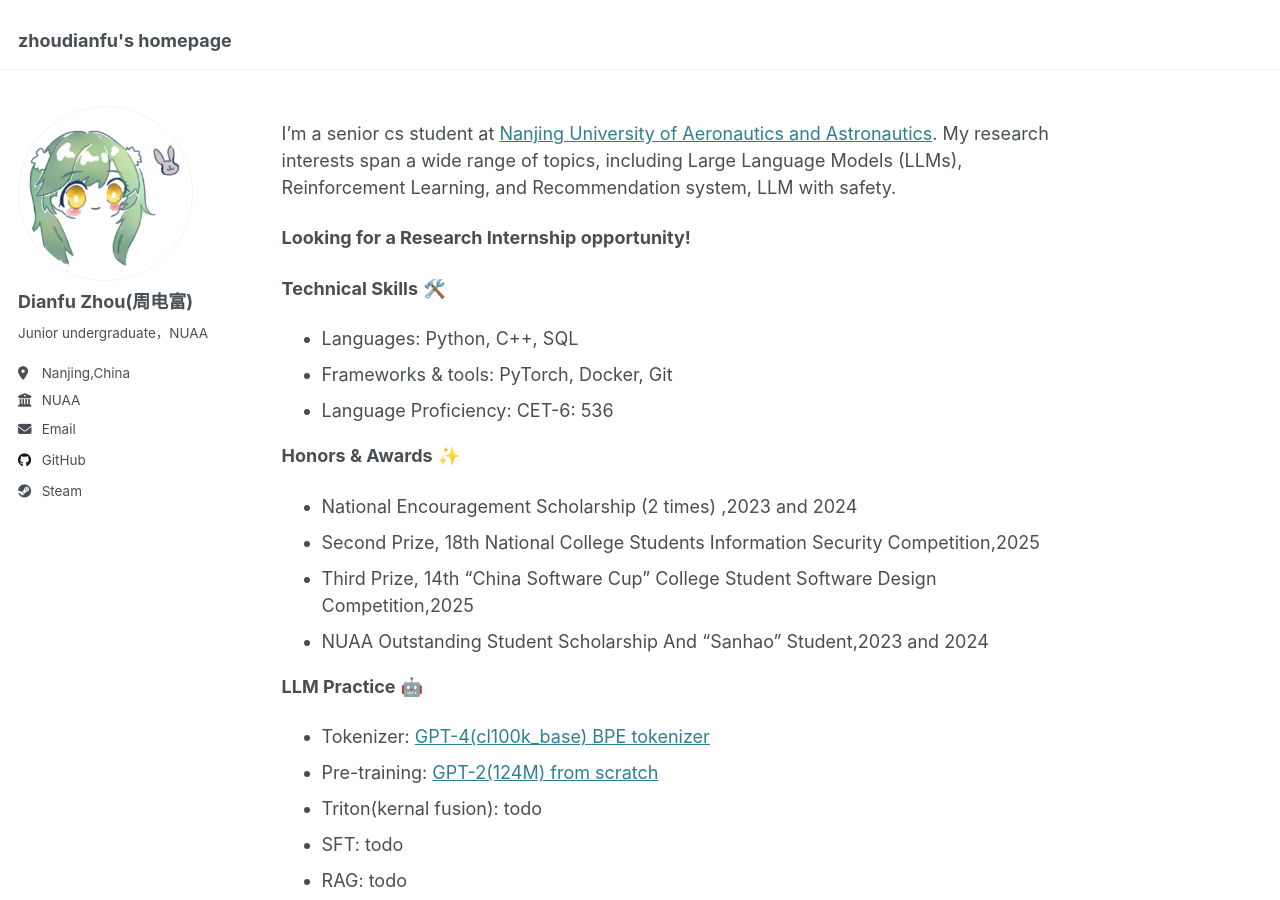
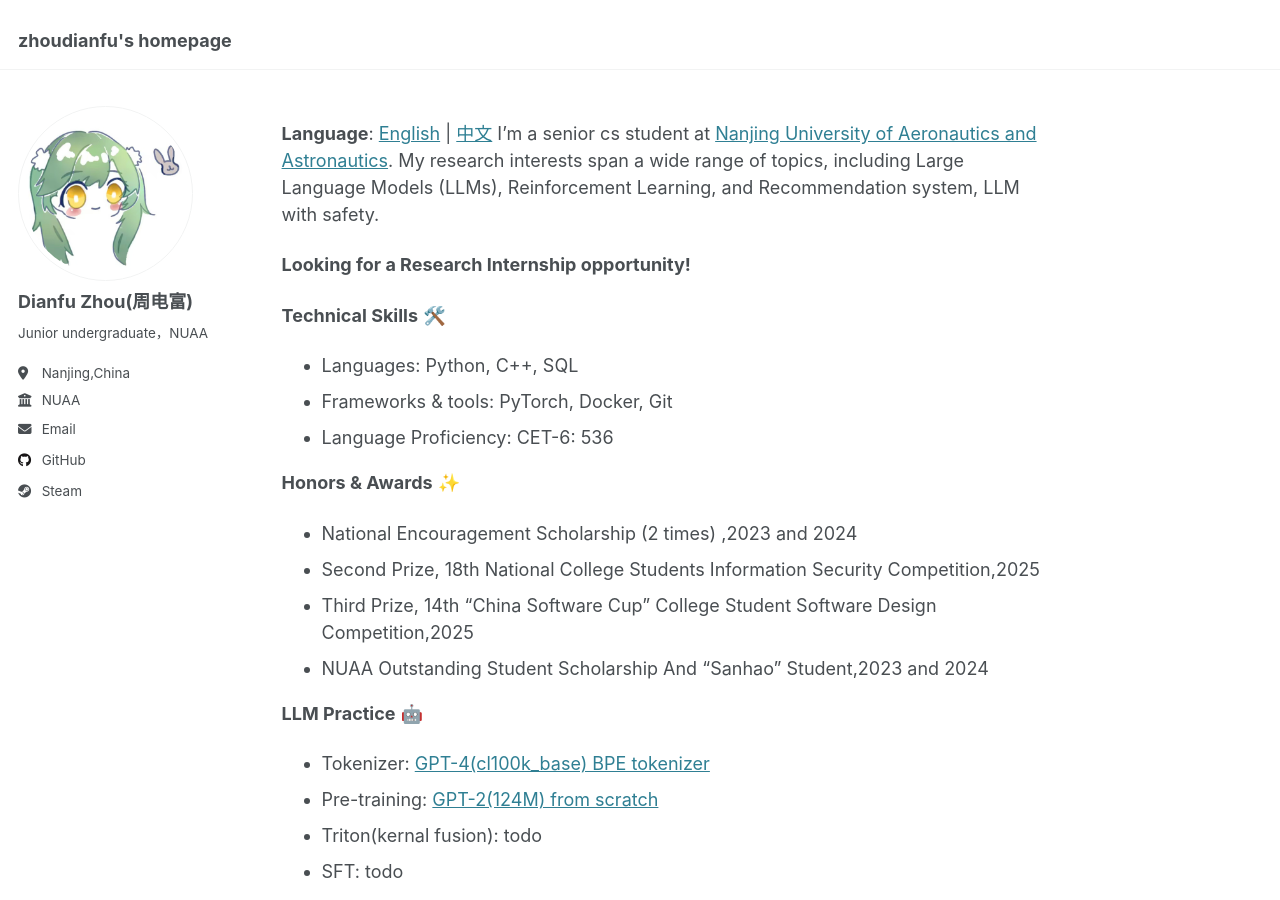
Before and after one commit to zhoudianfu/zhoudianfu.github.io, a Jekyll site: the page built from _pages/about.md, in a window 1280 px wide and 900 px high. Built offline with Jekyll 4.4.1, drawn with Linux system fonts in a browser that asks for light colours.

Commit message:
Update about.md

```diff
--- a/_pages/about.md
+++ b/_pages/about.md
@@ -7,7 +7,7 @@ redirect_from:
   - /about/
   - /about.html
 ---
-
+**Language**: [English](#) | [中文](/about_zh/)
 I'm a senior cs student at [Nanjing University of Aeronautics and Astronautics](https://www.nuaa.edu.cn/). My research interests span a wide range of topics, including Large Language Models (LLMs), Reinforcement Learning, and Recommendation system, LLM with safety.
 
 **Looking for a Research Internship opportunity!**
```
